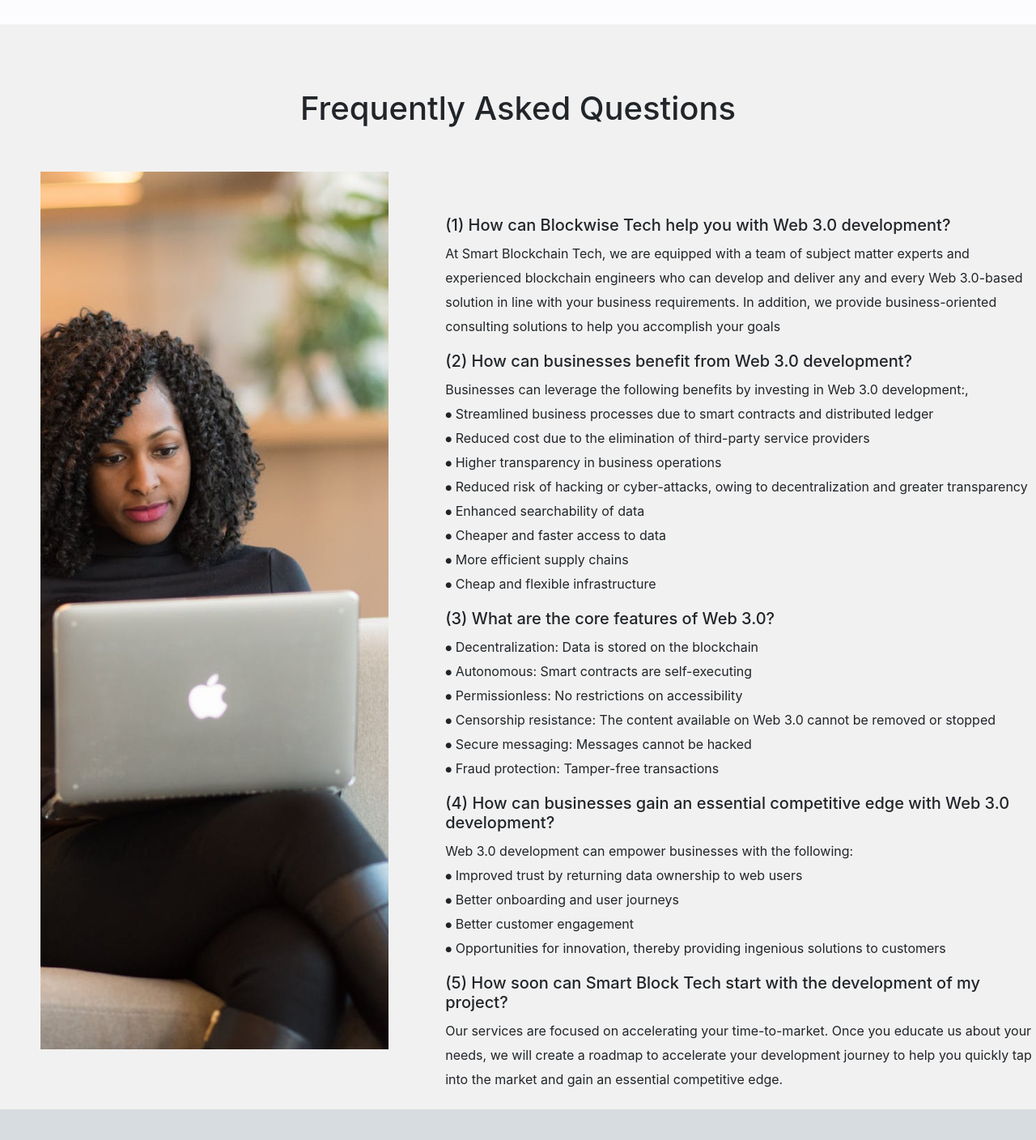
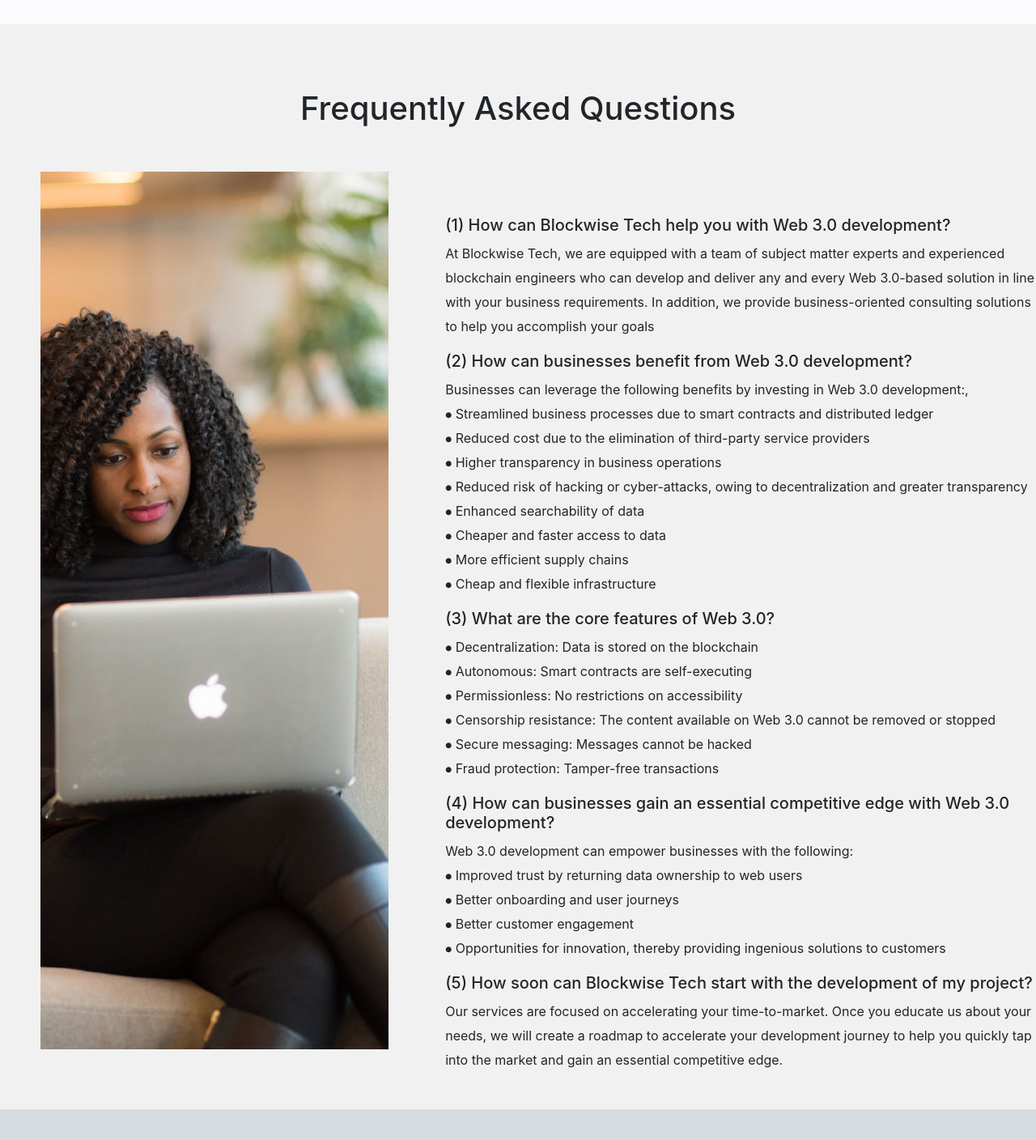
Before and after one commit to placeparks/Blockwise-tech, a React (Create React App) app: page /Web3 in a window 1280 px wide. Shown: the part 6620-8028 px from the top of the page at 81% size. Built offline with nearby package versions, Linux system fonts and the light colour scheme.

Commit message:
Update FAQ.js

```diff
--- a/src/components/Web3.0/FAQ.js
+++ b/src/components/Web3.0/FAQ.js
@@ -7,7 +7,7 @@ export default function FAQ(){
             <img src='/Web3.0/girl3.0.png' alt=''/>
             <div className={styles.questions}>
                 <h5>(1) How can Blockwise Tech help you with Web 3.0 development?</h5>
-                               <p>At Smart Blockchain Tech, we are equipped with a team of subject matter experts and experienced blockchain engineers who can develop and deliver any and every Web 3.0-based solution in line with your business requirements. In addition, we provide business-oriented consulting solutions to help you accomplish your goals</p>
+                               <p>At Blockwise Tech, we are equipped with a team of subject matter experts and experienced blockchain engineers who can develop and deliver any and every Web 3.0-based solution in line with your business requirements. In addition, we provide business-oriented consulting solutions to help you accomplish your goals</p>
             <h5>(2) How can businesses benefit from Web 3.0 development?</h5>
             <p>Businesses can leverage the following benefits by investing in Web 3.0 development:,<br/>⦁ Streamlined business processes due to smart contracts and distributed ledger<br/>
 ⦁ Reduced cost due to the elimination of third-party service providers<br/>
@@ -30,7 +30,7 @@ export default function FAQ(){
 ⦁ Better onboarding and user journeys<br/>
 ⦁ Better customer engagement<br/>
 ⦁ Opportunities for innovation, thereby providing ingenious solutions to customers</p>
-<h5>(5) How soon can Smart Block Tech start with the development of my project?</h5>
+<h5>(5) How soon can Blockwise Tech start with the development of my project?</h5>
 <p>Our services are focused on accelerating your time-to-market. Once you educate us about your needs, we will create a roadmap to accelerate your development journey to help you quickly tap into the market and gain an essential competitive edge.</p>
 
             </div>
```
